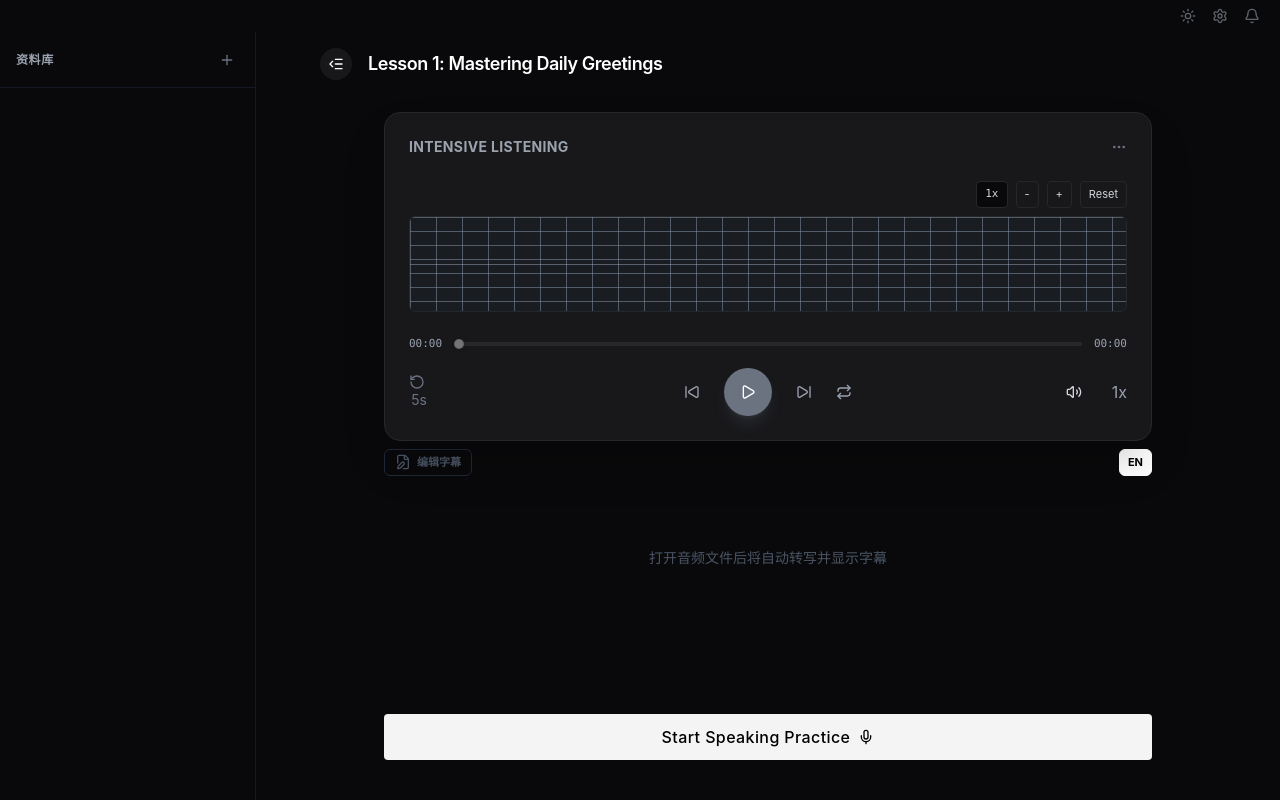
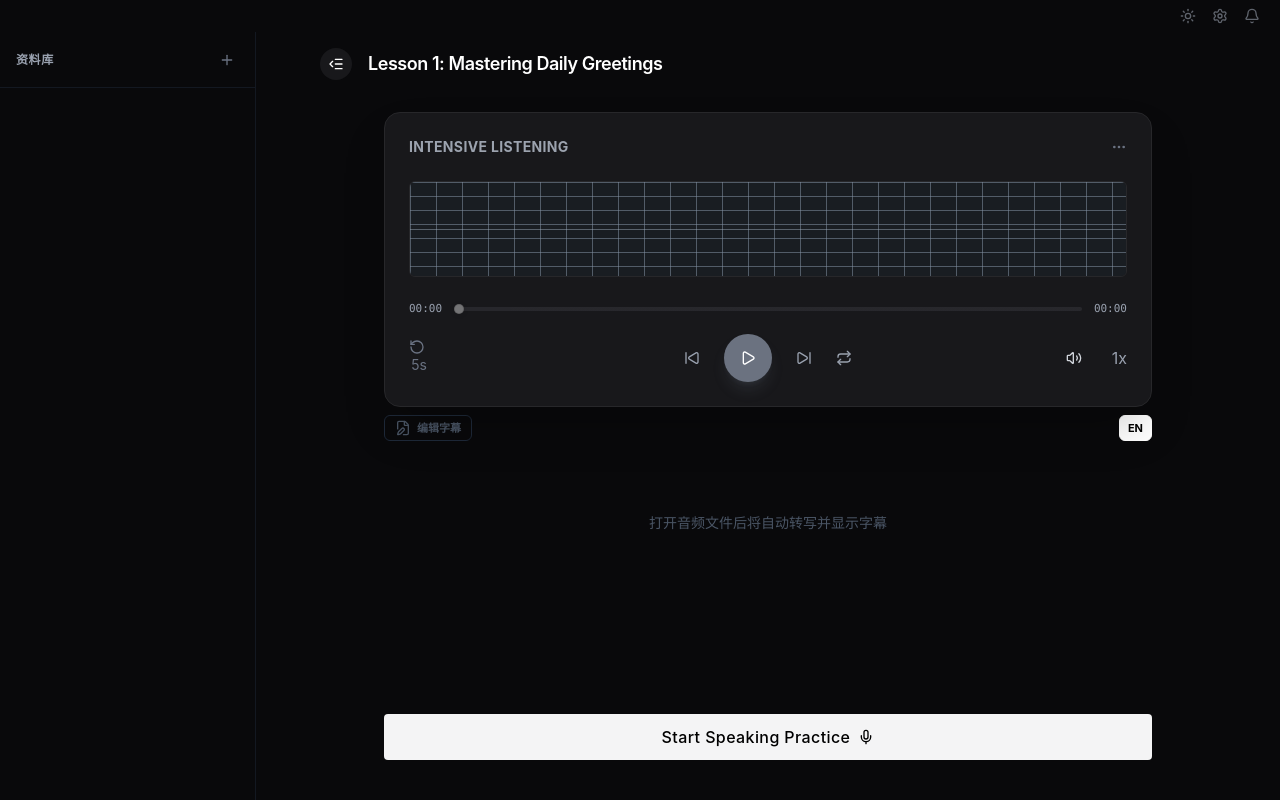
Before and after one commit to xuziyang/echo-flow, a Vue app: page / in a window 1280 px wide. Built offline with nearby package versions, Linux system fonts and the light colour scheme.

Commit message:
Remove waveform zoom controls and state

```diff
--- a/src/components/listening/WaveformDisplay.vue
+++ b/src/components/listening/WaveformDisplay.vue
@@ -11,19 +11,6 @@ const canvasRef = ref<HTMLCanvasElement | null>(null)
 const progress = computed(() =>
   player.durationMs > 0 ? player.positionMs / player.durationMs : 0
 )
-const zoomLabel = computed(() => `${player.waveformZoom.toFixed(2).replace(/\.?0+$/, '')}x`)
-
-function onWaveformWheel(event: WheelEvent) {
-  // In most browsers, pinch-to-zoom on trackpads emits wheel events with ctrlKey=true.
-  if (!event.ctrlKey) return
-  event.preventDefault()
-
-  if (event.deltaY < 0) {
-    player.zoomInWaveform()
-  } else if (event.deltaY > 0) {
-    player.zoomOutWaveform()
-  }
-}
 
 const colors = computed(() => ({
   activeColor: app.theme === 'dark' ? '#5e93c4' : '#4f88b8',
@@ -38,7 +25,6 @@ useWaveform(canvasRef, {
   samples: computed(() => player.waveformSamples),
   isPlaying: computed(() => player.isPlaying),
   progress,
-  zoom: computed(() => player.waveformZoom),
   activeColor: computed(() => colors.value.activeColor),
   inactiveColor: computed(() => colors.value.inactiveColor),
   playedColor: computed(() => colors.value.playedColor),
@@ -49,32 +35,8 @@ useWaveform(canvasRef, {
 </script>
 
 <template>
-  <div class="flex flex-col gap-2">
-    <div class="flex items-center justify-end gap-2 text-[11px]">
-      <span class="font-mono tabular-nums px-2 py-1 rounded border"
-            :class="app.theme === 'dark' ? 'text-gray-300 border-dark-border bg-dark-bg' : 'text-gray-600 border-light-border bg-white'">
-        {{ zoomLabel }}
-      </span>
-      <button class="px-2 py-1 rounded border transition-colors"
-              :class="app.theme === 'dark' ? 'border-dark-border text-gray-300 hover:text-white hover:border-gray-500' : 'border-light-border text-gray-600 hover:text-black hover:border-gray-400'"
-              @click="player.zoomOutWaveform()">
-        -
-      </button>
-      <button class="px-2 py-1 rounded border transition-colors"
-              :class="app.theme === 'dark' ? 'border-dark-border text-gray-300 hover:text-white hover:border-gray-500' : 'border-light-border text-gray-600 hover:text-black hover:border-gray-400'"
-              @click="player.zoomInWaveform()">
-        +
-      </button>
-      <button class="px-2 py-1 rounded border transition-colors"
-              :class="app.theme === 'dark' ? 'border-dark-border text-gray-300 hover:text-white hover:border-gray-500' : 'border-light-border text-gray-600 hover:text-black hover:border-gray-400'"
-              @click="player.resetWaveformZoom()">
-        Reset
-      </button>
-    </div>
-    <div class="h-24 relative rounded-md overflow-hidden border"
-         :class="app.theme === 'dark' ? 'border-dark-border' : 'border-gray-300'"
-         @wheel="onWaveformWheel">
+  <div class="h-24 relative rounded-md overflow-hidden border"
+       :class="app.theme === 'dark' ? 'border-dark-border' : 'border-gray-300'">
       <canvas ref="canvasRef" class="absolute inset-0 w-full h-full" />
-    </div>
   </div>
 </template>
--- a/src/components/shadowing/OriginalWaveform.vue
+++ b/src/components/shadowing/OriginalWaveform.vue
@@ -26,7 +26,6 @@ useWaveform(canvasRef, {
   samples: computed(() => player.waveformSamples),
   isPlaying: computed(() => player.isPlaying),
   progress,
-  zoom: ref(1),
   activeColor: computed(() => colors.value.activeColor),
   inactiveColor: computed(() => colors.value.inactiveColor),
   playedColor: computed(() => colors.value.playedColor),
--- a/src/components/shadowing/UserWaveform.vue
+++ b/src/components/shadowing/UserWaveform.vue
@@ -29,7 +29,6 @@ useWaveform(canvasRef, {
   samples: computed(() => recording.userWaveformSamples),
   isPlaying: ref(false),
   progress: ref(0),
-  zoom: ref(1),
   activeColor: computed(() => colors.value.activeColor),
   inactiveColor: computed(() => colors.value.inactiveColor),
   playedColor: computed(() => colors.value.playedColor),
--- a/src/composables/useWaveform.ts
+++ b/src/composables/useWaveform.ts
@@ -8,7 +8,6 @@ export interface WaveformOptions {
   samples: Ref<number[]>
   isPlaying: Ref<boolean>
   progress: Ref<number> // 0.0 - 1.0
-  zoom: Ref<number>
   activeColor: MaybeRefOrGetter<string>
   inactiveColor: MaybeRefOrGetter<string>
   playedColor: MaybeRefOrGetter<string>
@@ -22,7 +21,6 @@ export function useWaveform(canvasRef: Ref<HTMLCanvasElement | null>, options: W
     samples,
     isPlaying,
     progress,
-    zoom,
     activeColor,
     inactiveColor,
     playedColor,
@@ -122,9 +120,8 @@ export function useWaveform(canvasRef: Ref<HTMLCanvasElement | null>, options: W
     }
 
     const centerY = H / 2
-    const zoomLevel = Math.max(1, zoom.value || 1)
     const fullProgressPos = Math.max(0, Math.min(1, progress.value)) * n
-    const visibleCount = Math.max(1, Math.min(n, Math.round(n / zoomLevel)))
+    const visibleCount = Math.max(1, n)
     const samplesPerPixel = visibleCount / Math.max(1, W)
     const detailFactor = clamp01(1 - Math.min(1, samplesPerPixel))
 
@@ -307,7 +304,7 @@ export function useWaveform(canvasRef: Ref<HTMLCanvasElement | null>, options: W
       { immediate: true },
     )
 
-    watch([samples, isPlaying, progress, zoom], () => {
+    watch([samples, isPlaying, progress], () => {
       if (canvasRef.value) {
         startDrawing()
       }
--- a/src/stores/usePlayerStore.ts
+++ b/src/stores/usePlayerStore.ts
@@ -12,24 +12,6 @@ export interface PlaybackState {
   waveform_samples: number[]
 }
 
-const WAVEFORM_ZOOM_KEY = 'echo-flow.waveform-zoom'
-const MIN_WAVEFORM_ZOOM = 1
-const MAX_WAVEFORM_ZOOM = 40
-const WAVEFORM_ZOOM_STEP = 0.25
-
-function clampWaveformZoom(value: number): number {
-  return Math.min(MAX_WAVEFORM_ZOOM, Math.max(MIN_WAVEFORM_ZOOM, value))
-}
-
-function loadWaveformZoom(): number {
-  if (typeof window === 'undefined') return MIN_WAVEFORM_ZOOM
-  const stored = window.localStorage.getItem(WAVEFORM_ZOOM_KEY)
-  if (!stored) return MIN_WAVEFORM_ZOOM
-  const parsed = Number.parseFloat(stored)
-  if (!Number.isFinite(parsed)) return MIN_WAVEFORM_ZOOM
-  return clampWaveformZoom(parsed)
-}
-
 export const usePlayerStore = defineStore('player', () => {
   const app = useAppStore()
   const isPlaying = ref(false)
@@ -42,7 +24,6 @@ export const usePlayerStore = defineStore('player', () => {
   const positionMs = ref(0)
   const durationMs = ref(0)
   const waveformSamples = ref<number[]>([])
-  const waveformZoom = ref(loadWaveformZoom())
 
   function notifyPlaybackError(error: unknown) {
     const message = typeof error === 'string' ? error : String(error)
@@ -126,28 +107,6 @@ export const usePlayerStore = defineStore('player', () => {
     }
   }
 
-  function persistWaveformZoom() {
-    if (typeof window === 'undefined') return
-    window.localStorage.setItem(WAVEFORM_ZOOM_KEY, waveformZoom.value.toString())
-  }
-
-  function setWaveformZoom(value: number) {
-    waveformZoom.value = clampWaveformZoom(Math.round(value * 100) / 100)
-    persistWaveformZoom()
-  }
-
-  function zoomInWaveform() {
-    setWaveformZoom(waveformZoom.value + WAVEFORM_ZOOM_STEP)
-  }
-
-  function zoomOutWaveform() {
-    setWaveformZoom(waveformZoom.value - WAVEFORM_ZOOM_STEP)
-  }
-
-  function resetWaveformZoom() {
-    setWaveformZoom(MIN_WAVEFORM_ZOOM)
-  }
-
   function setCurrentIndex(i: number) { currentIndex.value = i }
   function prevSentence() { if (currentIndex.value > 0) currentIndex.value-- }
   function nextSentence(maxIndex: number) { if (currentIndex.value < maxIndex) currentIndex.value++ }
@@ -155,10 +114,10 @@ export const usePlayerStore = defineStore('player', () => {
 
   return {
     isPlaying, isLooping, currentIndex, volume, lastVolume, showEn,
-    currentPath, positionMs, durationMs, waveformSamples, waveformZoom,
+    currentPath, positionMs, durationMs, waveformSamples,
     applyPlaybackState, setEstimatedPosition,
     startPlayback, togglePlay, stopPlayback, seekTo,
     toggleLoop, toggleMute, setVolume, setCurrentIndex, prevSentence, nextSentence,
-    toggleEn, setWaveformZoom, zoomInWaveform, zoomOutWaveform, resetWaveformZoom,
+    toggleEn,
   }
 })
```
